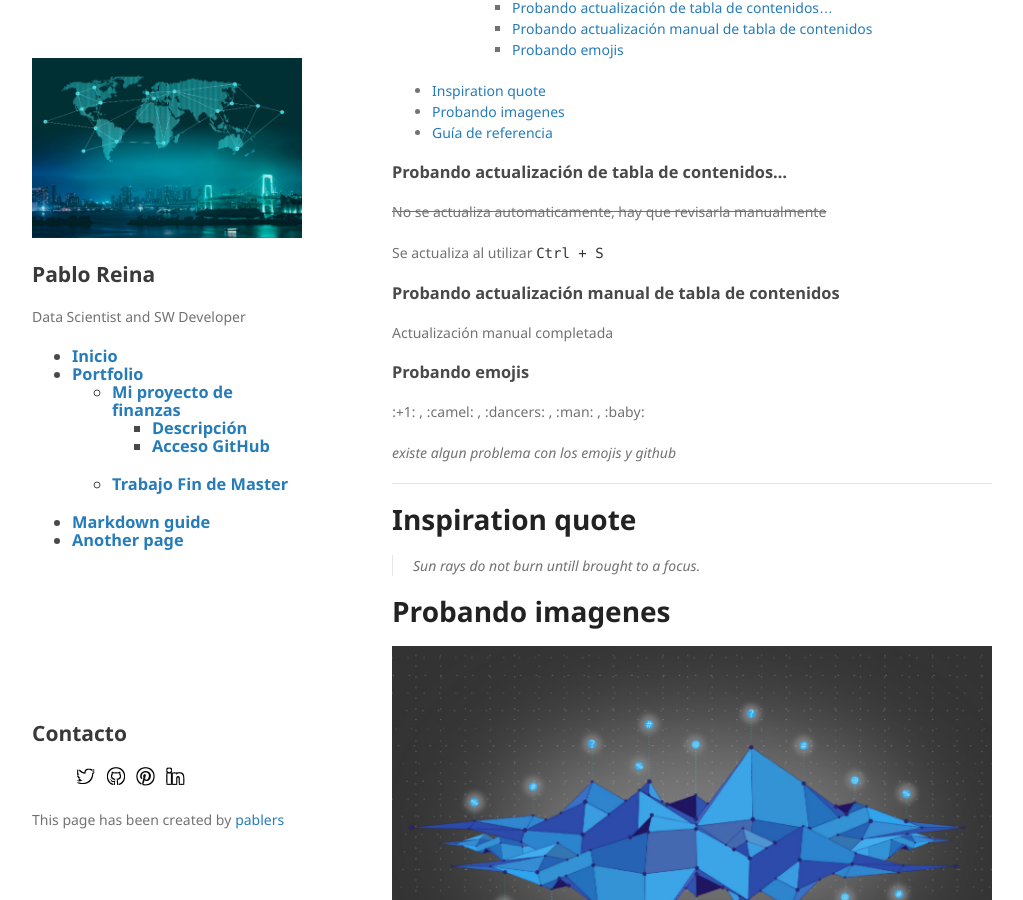
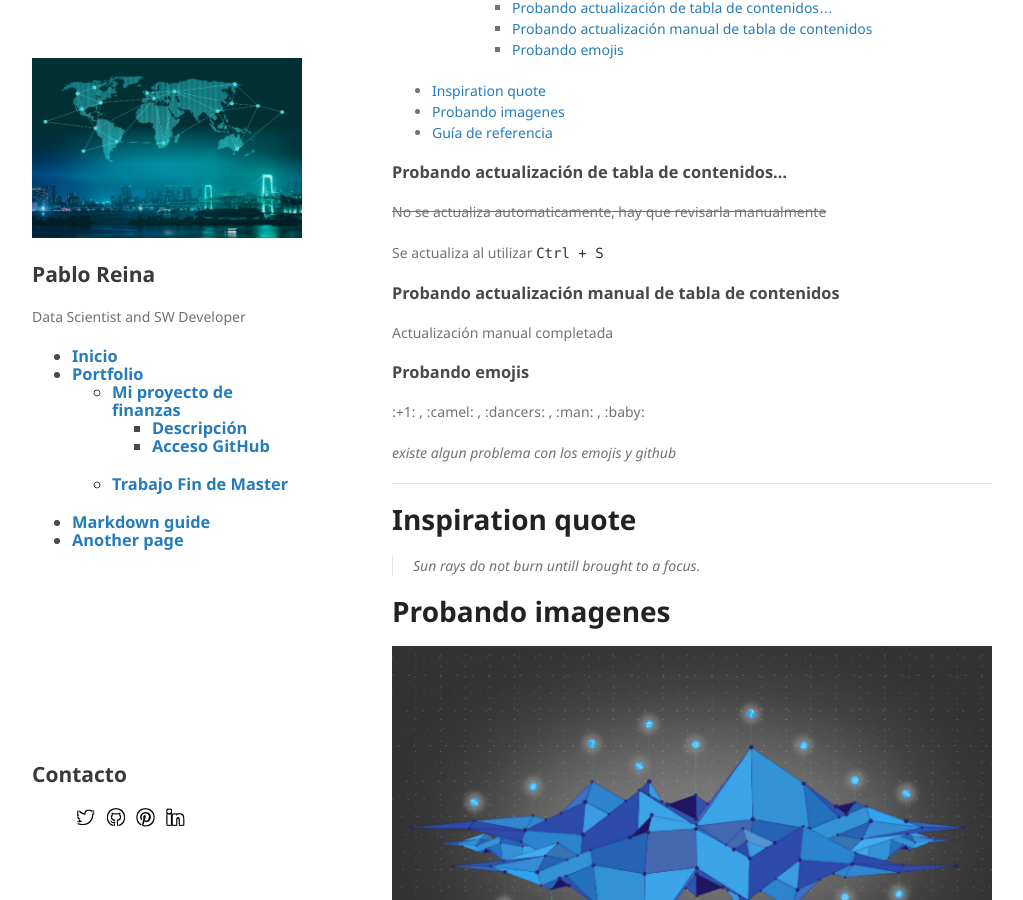
Before and after one commit to pablers/Pablo-Reina, a Jekyll site: the page built from index.md, in a window 1280 px wide and 900 px high, scrolled down 465 px. Shown: the whole window, without its empty margins (128-1151 px from the left). Built offline with Jekyll 4.4.1, drawn with Linux system fonts in a browser that asks for light colours; nearby versions of some CDN libraries; our own code applies the rules of GitHub Pages for plain Markdown files.

Commit message:
footer name

```diff
--- a/_layouts/default.html
+++ b/_layouts/default.html
@@ -63,7 +63,6 @@
             <ul>
             {% comment %} <li><a href="#" class="fa fa-lg fa-facebook"></a></li> {% endcomment %}
             <li><a href="https://twitter.com/PABL0REINA" class="fa fa-lg fa-twitter"></a></li>
-            {% comment %} <li><a href="#" class="fa fa-lg fa-google-plus"></a></li> {% endcomment %}
             <li><a href="https://github.com/pablers/" class="fa fa-lg fa-github"></a></li>
             <li><a href="https://www.pinterest.es/pablersrl/" class="fa fa-lg fa-pinterest"></a></li>
             <li><a href="https://www.linkedin.com/in/pabloreinalopez/" class="fa fa-lg fa-linkedin"></a></li>
@@ -72,7 +71,7 @@
             </ul>
           </div>
 
-        <p>This page has been created by <a href="{{ site.github.owner_url }}">{{ site.github.owner_name }}</a></p>
+        {% comment %} <p>This page has been created by <a href="{{ site.github.owner_url }}">{{ PRL }}</a></p> {% endcomment %}
       </footer>
     </div>
 
```
